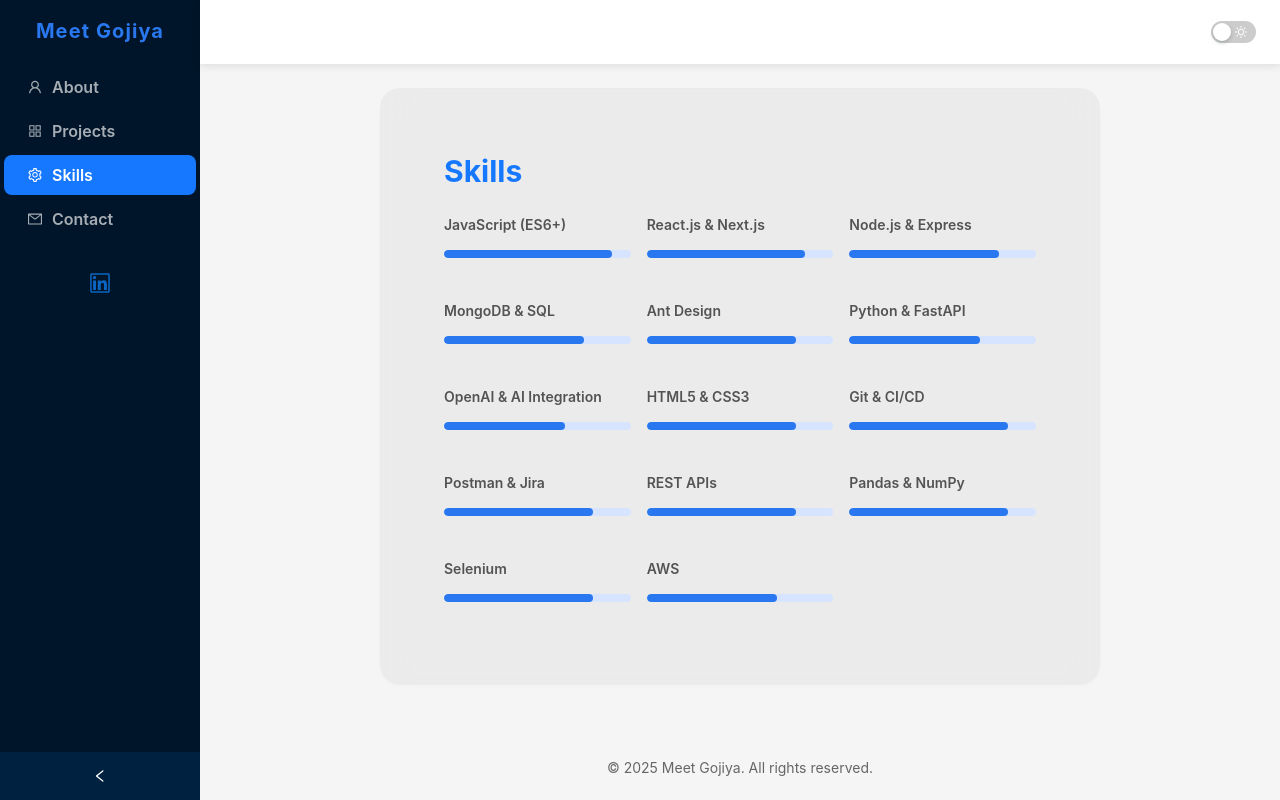
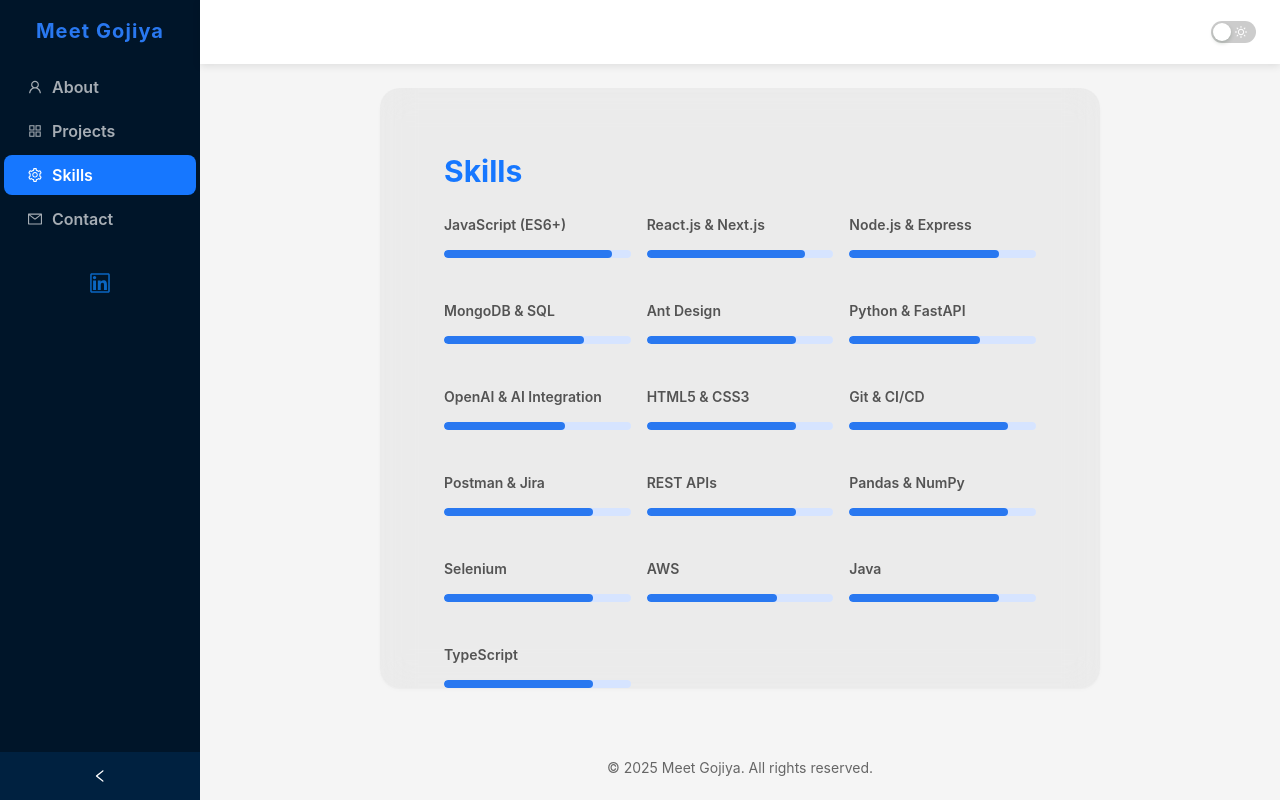
Before and after one commit to meetgojiya98/My-Portfolio-Website, a React (Vite) app: page / in a window 1280 px wide. Both pictures are taken after a click on the item "Skills". Built offline with nearby package versions, Linux system fonts and the light colour scheme.

Commit message:
updated files

```diff
--- a/src/components/Skills.jsx
+++ b/src/components/Skills.jsx
@@ -18,7 +18,9 @@ const skills = [
   { name: 'REST APIs', level: 80 },
   { name: 'Pandas & NumPy', level: 85 },
   { name: 'Selenium', level: 80 },
-  { name: 'AWS', level: 70 }
+  { name: 'AWS', level: 70 },
+  { name: 'Java', level: 80 },
+  { name: 'TypeScript', level: 80 }
   // Add more skills here if you want to test scrolling
 ];
 
```
